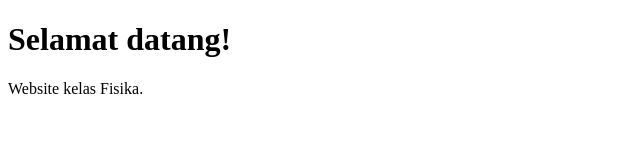
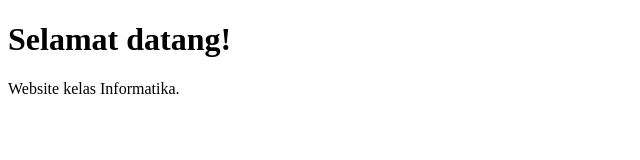
Before and after one commit to pancarsitumorang-code/Belajar, a plain HTML site: page index.html in a window 1280 px wide. Shown: the full height of the page, 0-640 px from the left. Drawn offline with Linux system fonts and the light colour scheme.

Commit message:
Update index.html

```diff
--- a/index.html
+++ b/index.html
@@ -7,6 +7,6 @@
 </head>
 <body>
   <h1>Selamat datang!</h1>
-  <p>Website kelas Fisika.</p>
+  <p>Website kelas Informatika.</p>
 </body>
 </html>
```
